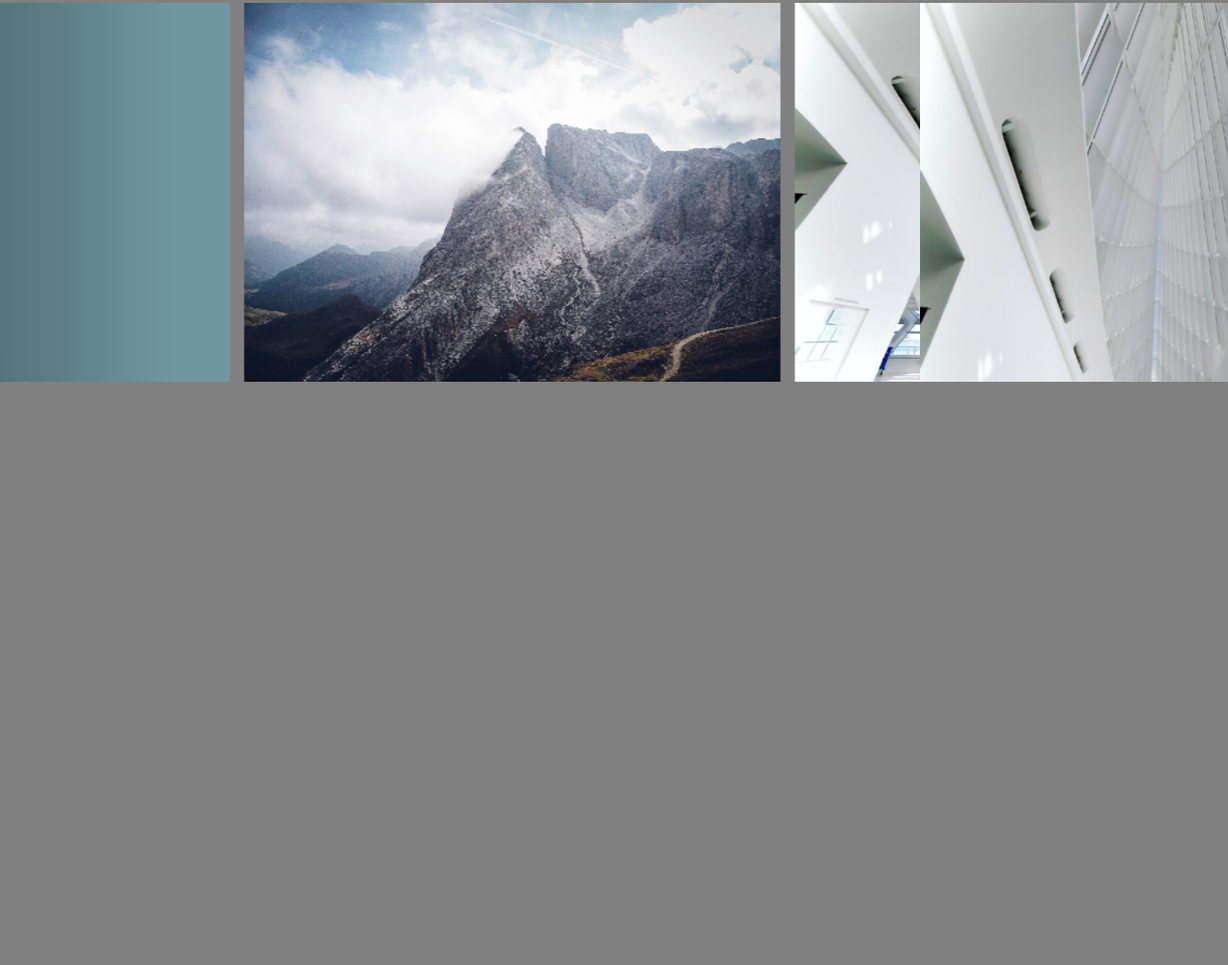
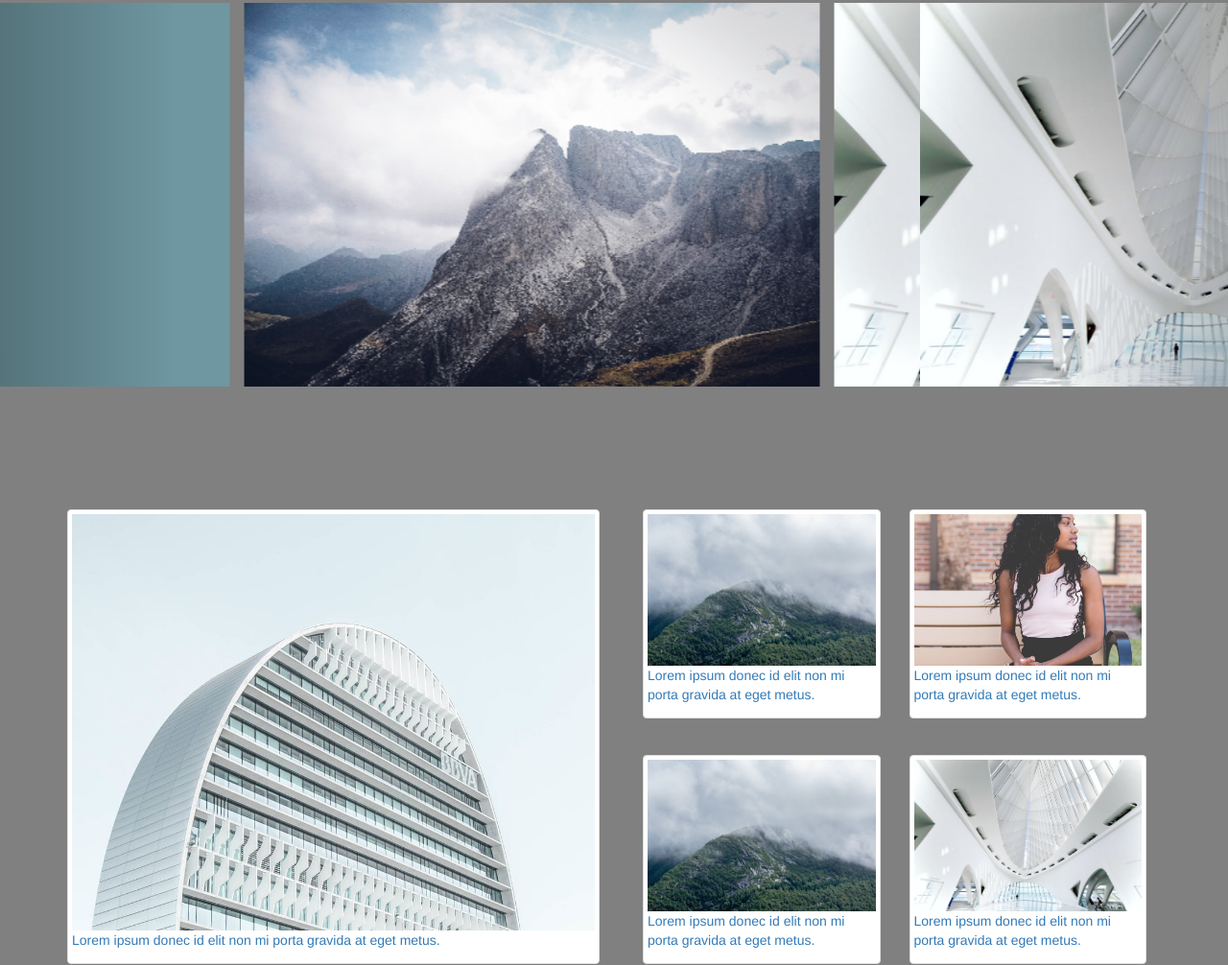
Before and after one commit to MiloszNowicki/Siren, a website: page src/index.html in a window 1280 px wide. Shown: the part 1027-2033 px from the top of the page at 96% size. Before the commit the page ends 1425 px from the top, so only its background shows below. Drawn offline with nearby package versions, Linux system fonts and the light colour scheme.

Commit message:
implementing other parts of website

```diff
--- a/src/index.html
+++ b/src/index.html
@@ -131,6 +131,77 @@
       </div>
     </div>
   </div>-->
+  <div id='fourth-section' class='container-fluid'>
+    <div class='container'>
+      <div class='row equal'>
+        <div class='col-lg-6 col-md-6 col-sm-12 col-xs-12'>
+           <div class='thumbnail'>
+             <a href='#'>
+               <img class='img-responsive' src='assets/10th.png'>
+               <p>Lorem ipsum donec id elit non mi porta gravida
+                at eget metus.</p>
+             </a>
+           </div>
+        </div>
+        <div class='col-lg-6 col-md-6 col-sm-12 col-xs-12'>
+
+          <!--<div class='container-fluid'>-->
+            <div class=' thumbnail-column'>
+
+              <div class='col-lg-6 col-md-6 col-sm-6 col-xs-12'>
+                <div class='thumbnail'>
+                  <a href='#'>
+                    <img class='img-responsive' src='assets/11th.png'>
+                    <p>Lorem ipsum donec id elit non mi porta gravida
+                     at eget metus.</p>
+                  </a>
+                </div>
+              </div>
+              <div class='col-lg-6 col-md-6 col-sm-6 col-xs-12'>
+                <div class='thumbnail'>
+                  <a href='#'>
+                    <img class='img-responsive' src='assets/12th.png'>
+                    <p>Lorem ipsum donec id elit non mi porta gravida
+                     at eget metus.</p>
+                  </a>
+                </div>
+              </div>
+              <div class='col-lg-6 col-md-6 col-sm-6 col-xs-12'>
+                <div class='thumbnail'>
+                  <a href='#'>
+                    <img class='img-responsive' src='assets/13th.png'>
+                    <p>Lorem ipsum donec id elit non mi porta gravida
+                     at eget metus.</p>
+                  </a>
+                </div>
+              </div>
+              <div class='col-lg-6 col-md-6 col-sm-6 col-xs-12'>
+                <div class='thumbnail'>
+                  <a href='#'>
+                    <img class='img-responsive' src='assets/14th.png'>
+                    <p>Lorem ipsum donec id elit non mi porta gravida
+                     at eget metus.</p>
+                  </a>
+                </div>
+              </div>
+            </div>
+
+          </div>
+        <!--</div>-->
+
+      </div>
+    </div>
+  </div>
+  <div id='fifth-section' class='container-fluid'>
+    <div class='container'>
+      <div class='row equal'>
+        <div class='col-lg-8 col-md-8 col-sm-8'>
+        </div>
+        <div class='col-lg-4 col-md-4 col-sm-4 image-column'>
+        </div>
+      </div>
+    </div>
+  </div>
   <script src="https://code.jquery.com/jquery-1.12.0.min.js"></script>
   <script src="https://maxcdn.bootstrapcdn.com/bootstrap/3.3.7/js/bootstrap.min.js"></script>
   <script src='js/utility.js'></script>
--- /dev/null
+++ b/src/less/fourth-panel.less
@@ -0,0 +1,9 @@
+#fourth-section{
+    padding-top:10%;
+}
+.thumbnail-column{
+  height: 100%;
+  display: flex;
+  flex-flow: row wrap;
+  align-content: space-between;
+}
--- a/src/less/style.less
+++ b/src/less/style.less
@@ -1,6 +1,8 @@
 @import "first-panel";
 @import "second-panel";
 @import "third-panel";
+@import "fourth-panel";
+@import "fifth-panel";
 @import "spacers";
 @import "queries";
 *{
@@ -32,7 +34,9 @@ h1{
 body{
   background-color: grey;
 }
-
+.thumbnail{
+  margin: 0 !important;
+}
 /*
 #third-section{
   padding:0;
--- a/src/less/third-panel.less
+++ b/src/less/third-panel.less
@@ -23,12 +23,12 @@
 .image-main{
   width:auto;
   min-width: 30%;
-  height:  auto;
+  height:  400px;
   padding: 0 15px 0 15px;
 }
 
 .image-side{
   width:30% !important;
-  height: auto;
+  height: 400px;
   overflow: hidden;
 }
```
Also changed, not shown: src/assets/10th.png (added), src/assets/11th.png (added), src/assets/12th.png (added), src/assets/13th.png (added), src/assets/14th.png (added), src/css/fifth-panel.css (added), src/css/fourth-panel.css (added), src/css/style.css, src/css/third-panel.css, src/less/fifth-panel.less (added). Lines whose indentation alone changed are shown as unchanged.
